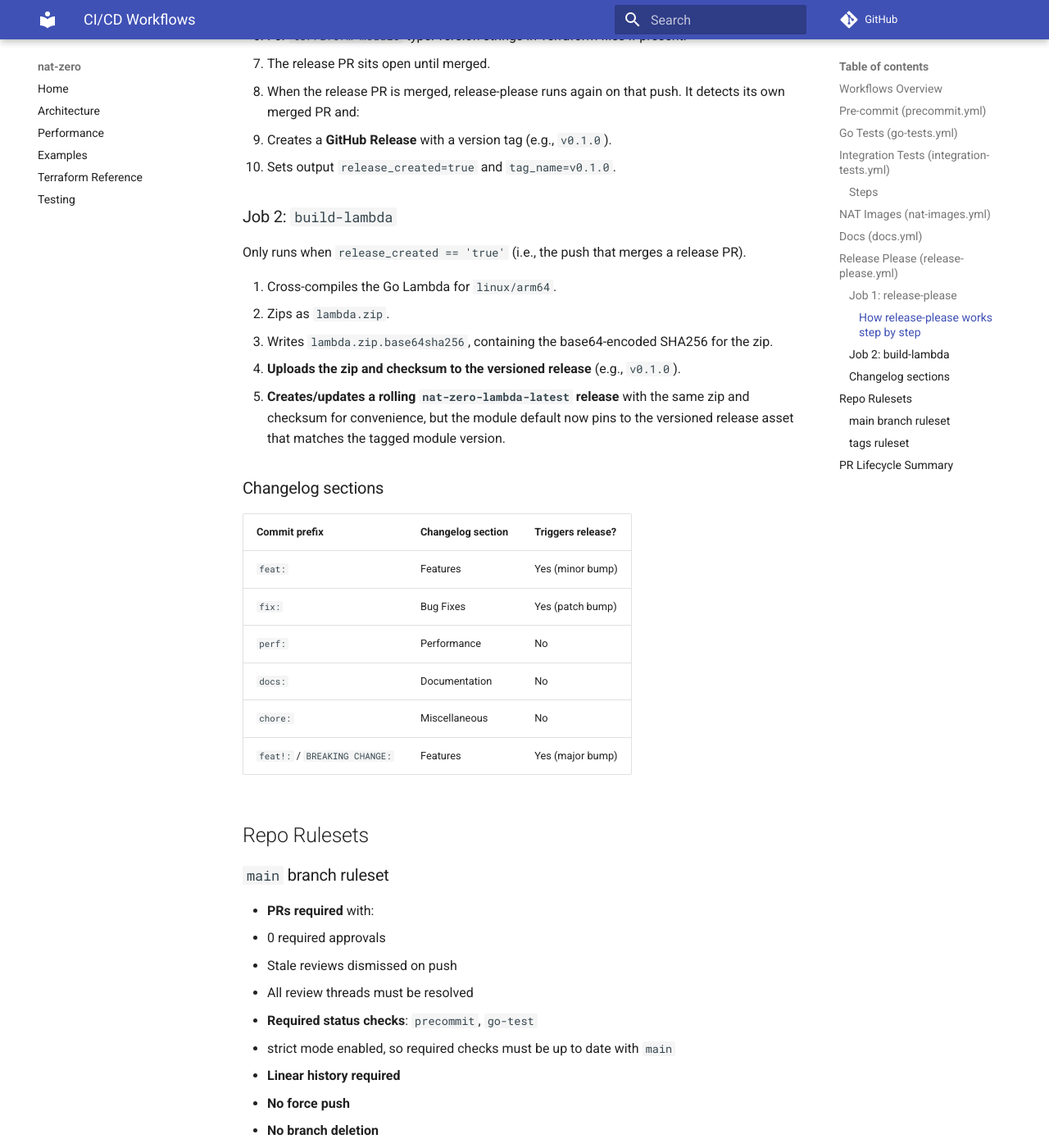
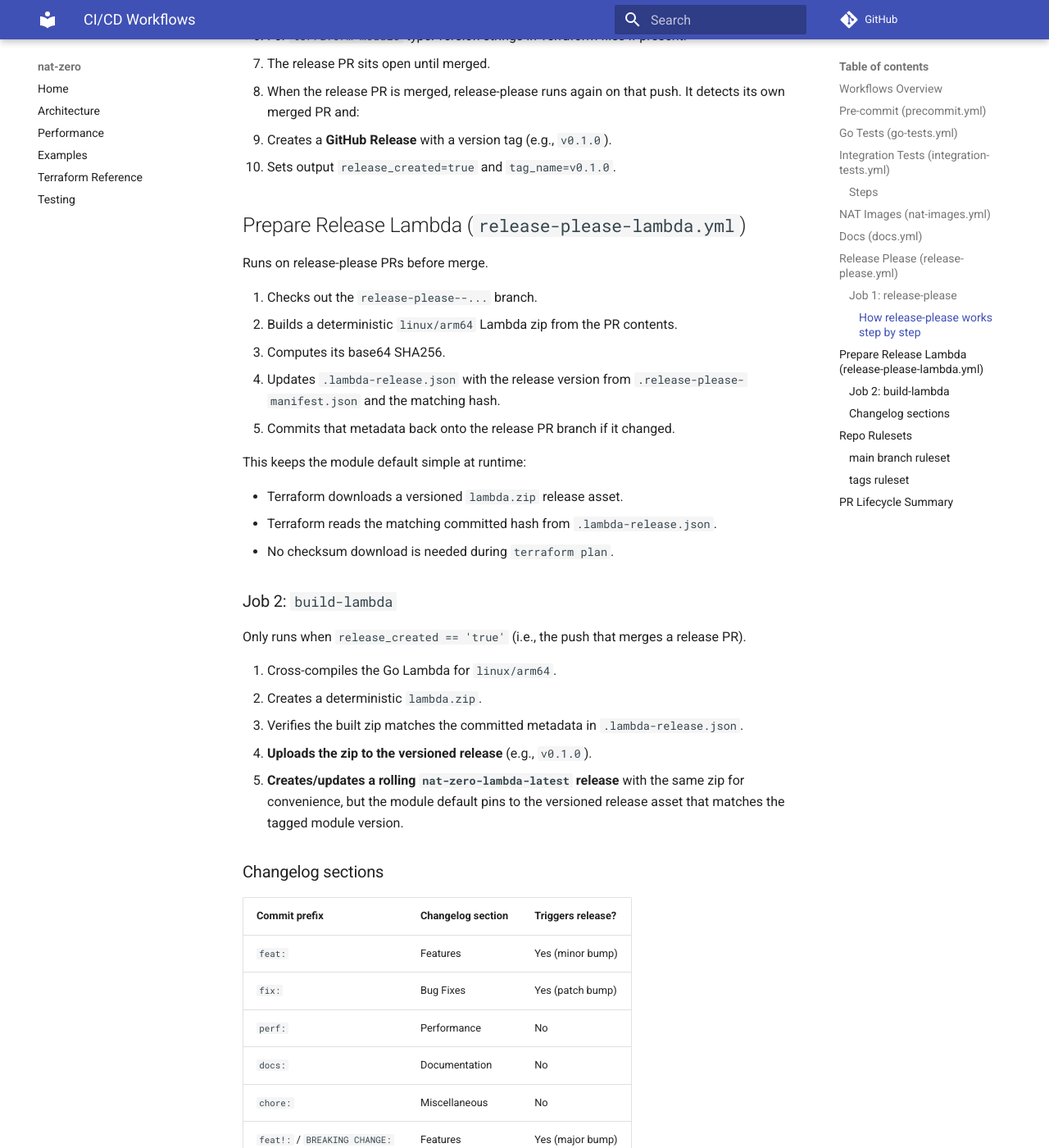
Before and after one commit to MachineDotDev/nat-zero, an MkDocs documentation site: the page built from docs/workflows.md, in a window 1280 px wide and 1400 px high, scrolled down 3450 px. Shown: the whole window at 82% size. Built offline with MkDocs 1.6.1 and Material for MkDocs 9.7.7, drawn with Linux system fonts in a browser that asks for light colours; comment, search, counter and statistics services are not loaded; some of the changed text lies outside the part shown.

Commit message:
fix: simplify lambda artifact release flow

````diff
--- a/docs/workflows.md
+++ b/docs/workflows.md
@@ -100,15 +100,31 @@ Runs `googleapis/release-please-action@v4` with:
    - Creates a **GitHub Release** with a version tag (e.g., `v0.1.0`).
    - Sets output `release_created=true` and `tag_name=v0.1.0`.
 
+## Prepare Release Lambda (`release-please-lambda.yml`)
+
+Runs on release-please PRs before merge.
+
+1. Checks out the `release-please--...` branch.
+2. Builds a deterministic `linux/arm64` Lambda zip from the PR contents.
+3. Computes its base64 SHA256.
+4. Updates `.lambda-release.json` with the release version from `.release-please-manifest.json` and the matching hash.
+5. Commits that metadata back onto the release PR branch if it changed.
+
+This keeps the module default simple at runtime:
+
+- Terraform downloads a versioned `lambda.zip` release asset.
+- Terraform reads the matching committed hash from `.lambda-release.json`.
+- No checksum download is needed during `terraform plan`.
+
 ### Job 2: `build-lambda`
 
 Only runs when `release_created == 'true'` (i.e., the push that merges a release PR).
 
 1. Cross-compiles the Go Lambda for `linux/arm64`.
-2. Zips as `lambda.zip`.
-3. Writes `lambda.zip.base64sha256`, containing the base64-encoded SHA256 for the zip.
-4. **Uploads the zip and checksum to the versioned release** (e.g., `v0.1.0`).
-5. **Creates/updates a rolling `nat-zero-lambda-latest` release** with the same zip and checksum for convenience, but the module default now pins to the versioned release asset that matches the tagged module version.
+2. Creates a deterministic `lambda.zip`.
+3. Verifies the built zip matches the committed metadata in `.lambda-release.json`.
+4. **Uploads the zip to the versioned release** (e.g., `v0.1.0`).
+5. **Creates/updates a rolling `nat-zero-lambda-latest` release** with the same zip for convenience, but the module default pins to the versioned release asset that matches the tagged module version.
 
 ### Changelog sections
 
@@ -158,5 +174,5 @@ Post-merge to main:
 
 Merge release PR:
   -> release-please creates GitHub Release + tag
-  -> build-lambda uploads lambda.zip + lambda.zip.base64sha256 to release + rolling latest
+  -> build-lambda uploads lambda.zip to release + rolling latest
 ```
````
Also changed, not shown: README.md (+0 -4 lines), docs/examples.md (+2 -0 lines), docs/reference.md (+0 -4 lines), .lambda-release.json (added), 5 other files.
